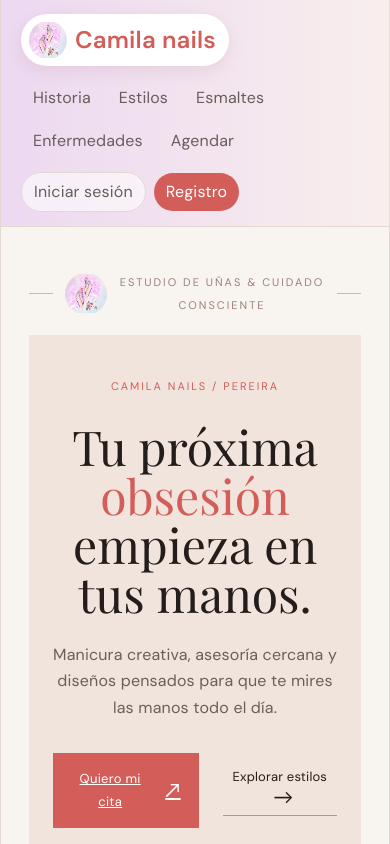
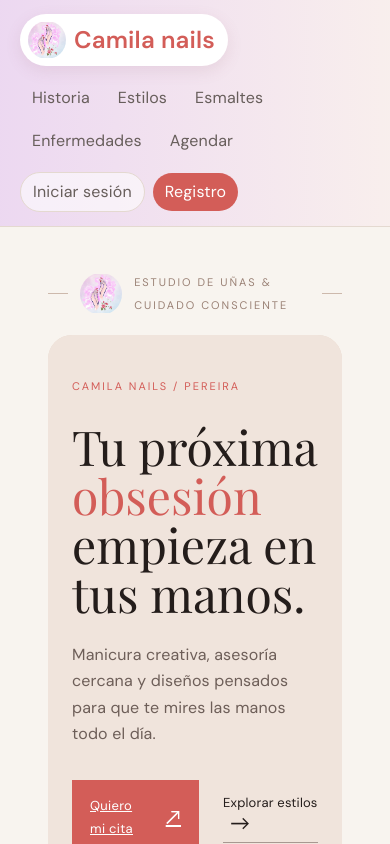
Before and after one commit to knifeblackstore/Camila_nails, a React (Vite) app: page / in a window 390 px wide. Shown: the top 844 px of the page. Built offline with nearby package versions, Linux system fonts and the light colour scheme; a web font is replaced by a local one.

Commit message:
style: Make layout wider and more fluid for desktop and mobile

```diff
--- a/src/App.css
+++ b/src/App.css
@@ -493,6 +493,8 @@
   border-bottom: 1px solid var(--border);
 }
 .nav-inner {
+  max-width: 1200px;
+  margin: 0 auto;
   display: flex;
   align-items: center;
   justify-content: space-between;
@@ -600,11 +602,11 @@
 .notice.error { background: #ffe6e6; color: #741111; border: 1px solid #f5b7b7 }
 
 /* Home editorial */
-.home { max-width: 1120px; margin: 0 auto; padding: 22px 0 0; color: var(--text-h); }
+.home { max-width: 1200px; margin: 0 auto; padding: 22px 20px 0; color: var(--text-h); }
 .home-kicker { display:flex; align-items:center; justify-content:center; gap:12px; color:#9a8175; font-size:11px; letter-spacing:2px; text-transform:uppercase; }
 .home-kicker img { width:42px; height:42px; object-fit:contain; border-radius:50%; }
 .home-kicker span { width:34px; height:1px; background:#cdb9ac; }
-.hero-showcase { display:grid; grid-template-columns:minmax(0, 0.9fr) minmax(360px, 1.1fr); min-height:500px; margin-top:24px; background:#eadbd1; overflow:hidden; }
+.hero-showcase { display:grid; grid-template-columns:minmax(0, 0.9fr) minmax(360px, 1.1fr); min-height:500px; margin-top:24px; background:#eadbd1; overflow:hidden; border-radius:24px; }
 .hero-copy { display:flex; flex-direction:column; justify-content:center; padding:58px clamp(28px, 5vw, 70px); background:#f0e4dc; }
 .eyebrow { color:var(--accent); font-size:11px; letter-spacing:2px; text-transform:uppercase; margin-bottom:24px; }
 .hero-copy h1 { max-width:520px; margin:0; color:var(--text-h); font-family:var(--heading); font-size:clamp(42px, 5vw, 72px); font-weight:400; line-height:1.02; letter-spacing:0; }
--- a/src/index.css
+++ b/src/index.css
@@ -70,11 +70,8 @@ body {
 }
 
 #root {
-  width: 1126px;
-  max-width: 100%;
+  width: 100%;
   margin: 0 auto;
-  text-align: center;
-  border-inline: 1px solid var(--border);
   min-height: 100svh;
   display: flex;
   flex-direction: column;
```
